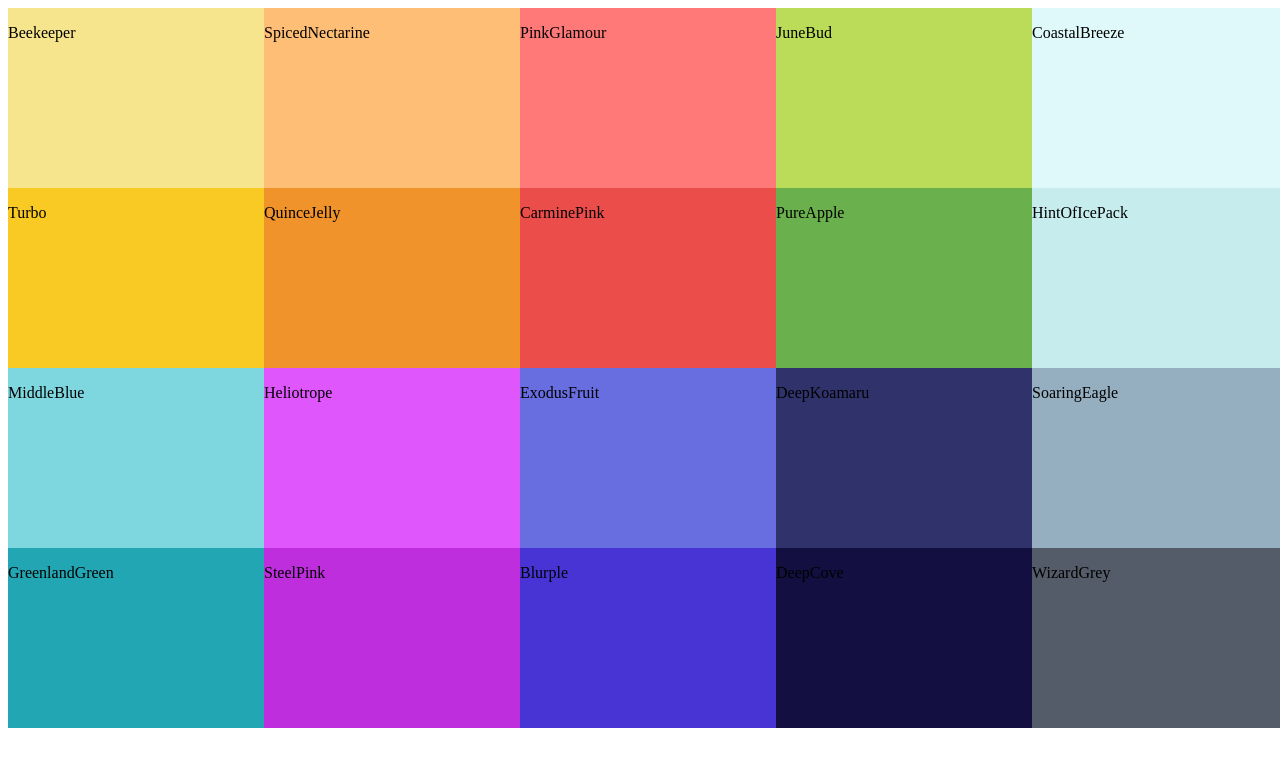
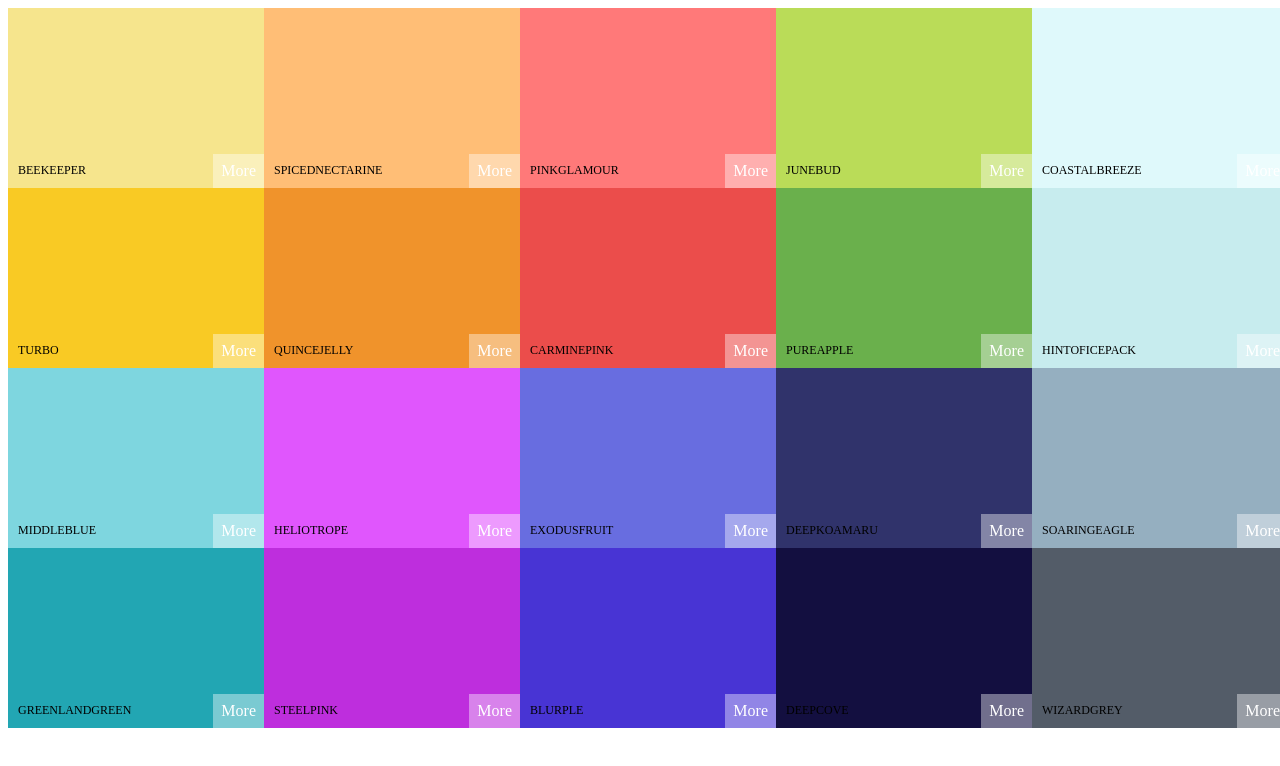
Before and after one commit to chihirot0109/react-massive-color-picker, a React (Create React App) app: page / in a window 1280 px wide. Shown: the top 766 px of the page. Built offline with nearby package versions, Linux system fonts and the light colour scheme.

Commit message:
added copy overlay animation

```diff
--- a/package.json
+++ b/package.json
@@ -7,6 +7,7 @@
     "cra-template": "1.0.3",
     "jquery": "^3.5.1",
     "react": "^16.13.1",
+    "react-copy-to-clipboard": "^5.0.2",
     "react-dom": "^16.13.1",
     "react-router-dom": "^5.2.0",
     "react-scripts": "3.4.1"
--- a/src/component/ColorBox.js
+++ b/src/component/ColorBox.js
@@ -1,16 +1,41 @@
 import React, {Component} from 'react';
+import { CopyToClipboard } from 'react-copy-to-clipboard'
 import '../css/ColorBox.css'
 
 class ColorBox extends Component {
+  constructor(props){
+    super(props);
+    this.state = { copied: false };
+    this.changeCopyState = this.changeCopyState.bind(this);
+  }
+
+  changeCopyState(){
+    this.setState({ copied: true }, () => {
+     setTimeout(() => this.setState({ copied: false }), 1500);
+    });
+  }
+
   render() {
+    const color  = this.props.color.color;
+    const { copied } = this.state;
     const style = {
-      backgroundColor: this.props.color.color,
+      backgroundColor: color
     };
 
     return(
-    <div className="ColorBox" style={style}>
-      <p>{this.props.color.name}</p>
-    </div>
+      <CopyToClipboard text={color} onCopy={this.changeCopyState} >
+        <div className="ColorBox" style={style} >
+          <div className={`copy-overlay ${ copied && "show"}`} style={style} />
+          <h1 className={`copy-msg ${ copied && "show"}`}>copied {color}</h1>
+          <div className="copy-container">
+            <div className="box-content">
+              <span>{this.props.color.name}</span>
+            </div>
+            <button className="copy-button">copy</button>
+          </div>
+          <span className="see-more">More</span>
+        </div>
+      </CopyToClipboard>
     );
   }
 }
--- a/src/css/ColorBox.css
+++ b/src/css/ColorBox.css
@@ -5,4 +5,90 @@
     margin: 0 auto;
     position: relative;
     cursor: pointer;
+    margin-bottom: -4px;
 }
+
+.copy-button {
+    width: 100px;
+    height: 30px;
+    border: none;
+    position: absolute;
+    top: 50%;
+    left: 50%;
+    margin-left: -50px;
+    margin-top: -15px;
+    background-color: rgba(255, 255, 255, 0.4);
+    color: white;
+    text-transform: uppercase;
+    border-radius: 2px;
+    opacity: 0;
+    cursor: pointer;
+    font-size: 1rem;
+    text-align: center;
+    outline: none;
+    line-height: 30px;
+}
+
+.ColorBox:hover .copy-button {
+    opacity: 1;
+    transition: 0.4s ease;
+}
+
+.box-content {
+    position: absolute;
+    width: 100%;
+    left: 0;
+    bottom: 0;
+    text-transform: uppercase;
+    font-size: 12px;
+    padding: 10px
+}
+
+.see-more {
+    background-color: rgba(255, 255, 255, 0.4);
+    color: white;
+    position: absolute;
+    right: 0;
+    bottom: 0;
+    padding: 8px;
+}
+
+.copy-overlay {
+    width: 100%;
+    height: 100%;
+    z-index: 0;
+    opacity: 0;
+}
+
+.copy-overlay.show{
+    opacity: 1;
+    transform:  scale(50);
+    z-index: 10;
+    position: absolute;
+    top: 0;
+    bottom: 0;
+    left: 0;
+    right: 0;
+}
+
+.copy-msg {
+    width: 100%;
+    height: 100px;
+    position: fixed;
+    top: 50%;
+    left: 0;
+    margin-top: -50px;
+    text-align: center;
+    background-color: rgba(255, 255, 255, 0.4);
+    color: white;
+    opacity: 0;
+    display: flex;
+    justify-content: center;
+    align-items: center;
+    text-transform: uppercase;
+}
+
+.copy-msg.show {
+    opacity: 1;
+    z-index: 999;
+}
```
Also changed, not shown: src/component/Palette.js (+5 -5 lines), 1 other file (tests, documents, lock files or other folders).
